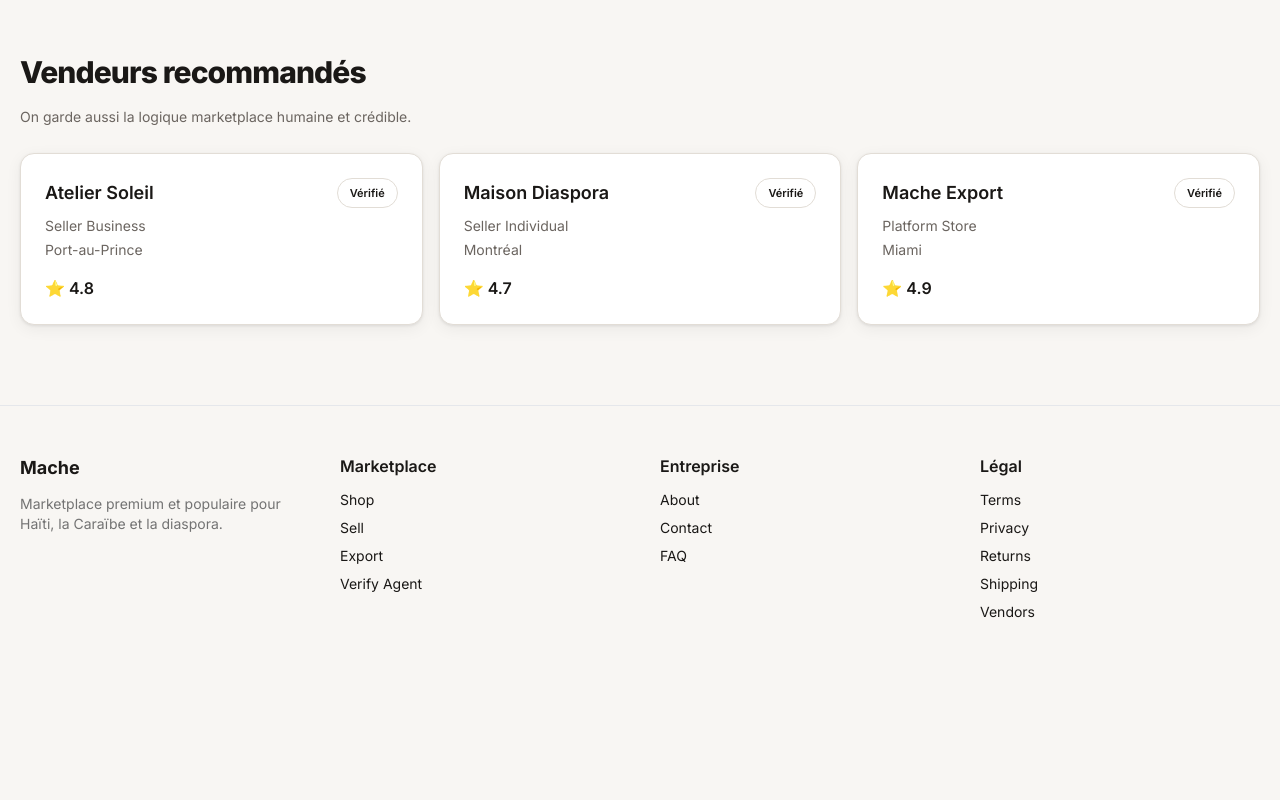
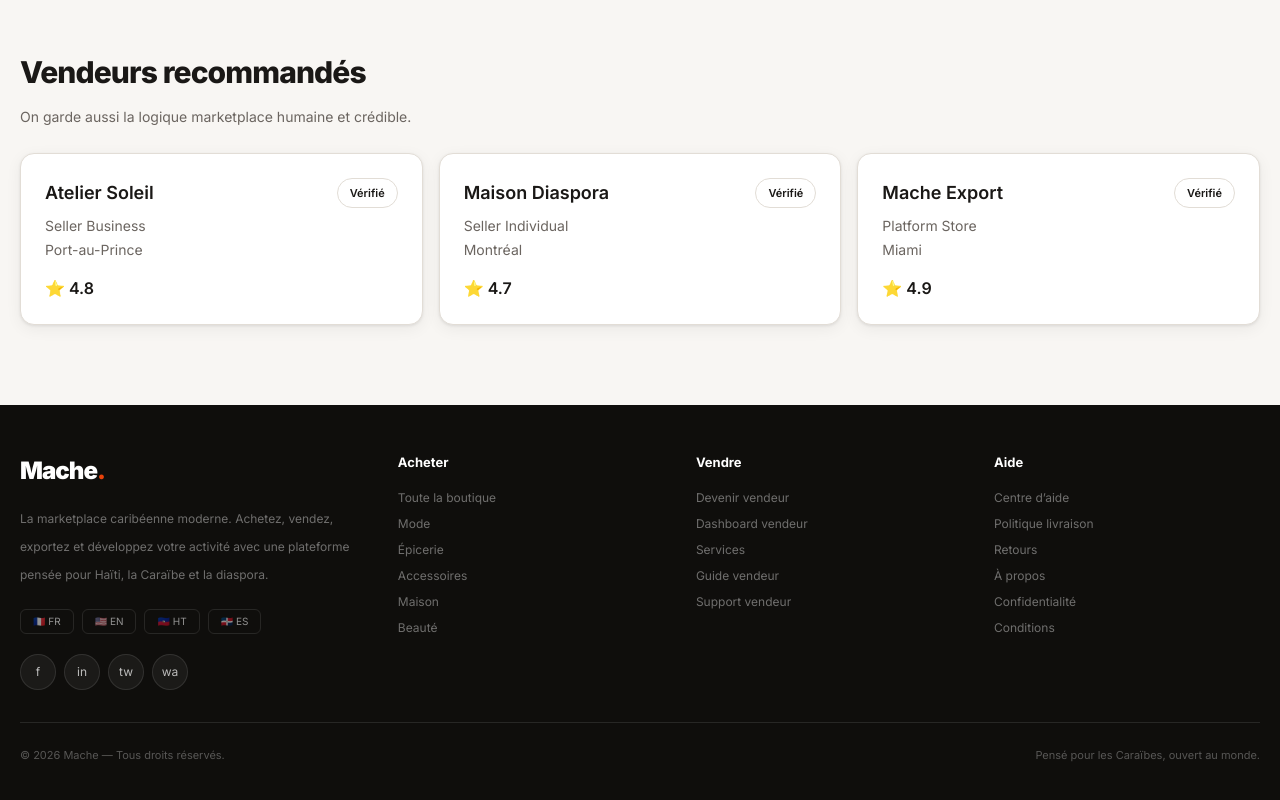
Before and after one commit to JhonnyVincent/MACHE, a Next.js app: page / in a window 1280 px wide. Shown: the part 2713-3513 px from the top of the page. Before the commit the page ends 3383 px from the top, so only its background shows below. Built offline with nearby package versions, Linux system fonts and the light colour scheme.

Commit message:
Update footer.tsx

```diff
--- a/src/components/footer.tsx
+++ b/src/components/footer.tsx
@@ -1,44 +1,123 @@
 import Link from "next/link";
+
+const footerShopLinks = [
+  { label: "Toute la boutique", href: "/shop" },
+  { label: "Mode", href: "/shop" },
+  { label: "Épicerie", href: "/shop" },
+  { label: "Accessoires", href: "/shop" },
+  { label: "Maison", href: "/shop" },
+  { label: "Beauté", href: "/shop" }
+];
+
+const footerSellLinks = [
+  { label: "Devenir vendeur", href: "/sell" },
+  { label: "Dashboard vendeur", href: "/dashboard/seller" },
+  { label: "Services", href: "/services" },
+  { label: "Guide vendeur", href: "/legal/vendors" },
+  { label: "Support vendeur", href: "/contact" }
+];
+
+const footerHelpLinks = [
+  { label: "Centre d’aide", href: "/faq" },
+  { label: "Politique livraison", href: "/legal/shipping" },
+  { label: "Retours", href: "/legal/returns" },
+  { label: "À propos", href: "/about" },
+  { label: "Confidentialité", href: "/legal/privacy" },
+  { label: "Conditions", href: "/legal/terms" }
+];
 
 export function Footer() {
   return (
-    <footer className="mt-16 border-t">
-      <div className="container-page grid gap-10 py-12 md:grid-cols-4">
+    <footer className="mt-16 bg-[var(--mache-dark)] px-0 py-12 text-white">
+      <div className="container-page">
+        <div className="mb-8 grid gap-8 md:grid-cols-2 xl:grid-cols-[1.3fr_1fr_1fr_1fr]">
           <div>
-          <h3 className="text-lg font-bold">Mache</h3>
-          <p className="mt-3 text-sm text-neutral-500 dark:text-neutral-400">
-            Marketplace premium et populaire pour Haïti, la Caraïbe et la diaspora.
-          </p>
+            <div className="text-[24px] font-[900] tracking-[-0.04em]">
+              Mache<span className="text-[var(--mache-primary)]">.</span>
             </div>
 
-        <div>
-          <h4 className="font-semibold">Marketplace</h4>
-          <div className="mt-3 space-y-2 text-sm">
-            <Link href="/shop" className="block">Shop</Link>
-            <Link href="/sell" className="block">Sell</Link>
-            <Link href="/export" className="block">Export</Link>
-            <Link href="/verify-agent" className="block">Verify Agent</Link>
+            <p className="mt-4 max-w-md text-[12px] leading-7 text-white/40">
+              La marketplace caribéenne moderne. Achetez, vendez, exportez et
+              développez votre activité avec une plateforme pensée pour Haïti,
+              la Caraïbe et la diaspora.
+            </p>
+
+            <div className="mt-5 flex flex-wrap gap-2">
+              <span className="rounded-md border border-white/10 px-3 py-1 text-[10px] text-white/55">
+                🇫🇷 FR
+              </span>
+              <span className="rounded-md border border-white/10 px-3 py-1 text-[10px] text-white/55">
+                🇺🇸 EN
+              </span>
+              <span className="rounded-md border border-white/10 px-3 py-1 text-[10px] text-white/55">
+                🇭🇹 HT
+              </span>
+              <span className="rounded-md border border-white/10 px-3 py-1 text-[10px] text-white/55">
+                🇩🇴 ES
+              </span>
+            </div>
+
+            <div className="mt-5 flex gap-2">
+              {["f", "in", "tw", "wa"].map((item) => (
+                <div
+                  key={item}
+                  className="flex h-9 w-9 items-center justify-center rounded-full border border-white/10 bg-white/5 text-[12px] text-white/70 transition hover:border-transparent hover:bg-[rgba(232,66,10,.35)]"
+                >
+                  {item}
+                </div>
+              ))}
             </div>
           </div>
 
           <div>
-          <h4 className="font-semibold">Entreprise</h4>
-          <div className="mt-3 space-y-2 text-sm">
-            <Link href="/about" className="block">About</Link>
-            <Link href="/contact" className="block">Contact</Link>
-            <Link href="/faq" className="block">FAQ</Link>
+            <h4 className="mb-4 text-[13px] font-[700]">Acheter</h4>
+            <div className="space-y-2">
+              {footerShopLinks.map((item) => (
+                <Link
+                  key={item.label}
+                  href={item.href}
+                  className="block text-[12px] text-white/40 transition hover:text-white"
+                >
+                  {item.label}
+                </Link>
+              ))}
             </div>
           </div>
 
           <div>
-          <h4 className="font-semibold">Légal</h4>
-          <div className="mt-3 space-y-2 text-sm">
-            <Link href="/legal/terms" className="block">Terms</Link>
-            <Link href="/legal/privacy" className="block">Privacy</Link>
-            <Link href="/legal/returns" className="block">Returns</Link>
-            <Link href="/legal/shipping" className="block">Shipping</Link>
-            <Link href="/legal/vendors" className="block">Vendors</Link>
+            <h4 className="mb-4 text-[13px] font-[700]">Vendre</h4>
+            <div className="space-y-2">
+              {footerSellLinks.map((item) => (
+                <Link
+                  key={item.label}
+                  href={item.href}
+                  className="block text-[12px] text-white/40 transition hover:text-white"
+                >
+                  {item.label}
+                </Link>
+              ))}
             </div>
+          </div>
+
+          <div>
+            <h4 className="mb-4 text-[13px] font-[700]">Aide</h4>
+            <div className="space-y-2">
+              {footerHelpLinks.map((item) => (
+                <Link
+                  key={item.label}
+                  href={item.href}
+                  className="block text-[12px] text-white/40 transition hover:text-white"
+                >
+                  {item.label}
+                </Link>
+              ))}
+            </div>
+          </div>
+        </div>
+
+        <div className="flex flex-wrap items-center justify-between gap-3 border-t border-white/10 pt-6 text-[11px] text-white/30">
+          <div>© 2026 Mache — Tous droits réservés.</div>
+          <div>Pensé pour les Caraïbes, ouvert au monde.</div>
         </div>
       </div>
     </footer>
```
Lines whose indentation alone changed are shown as unchanged.
